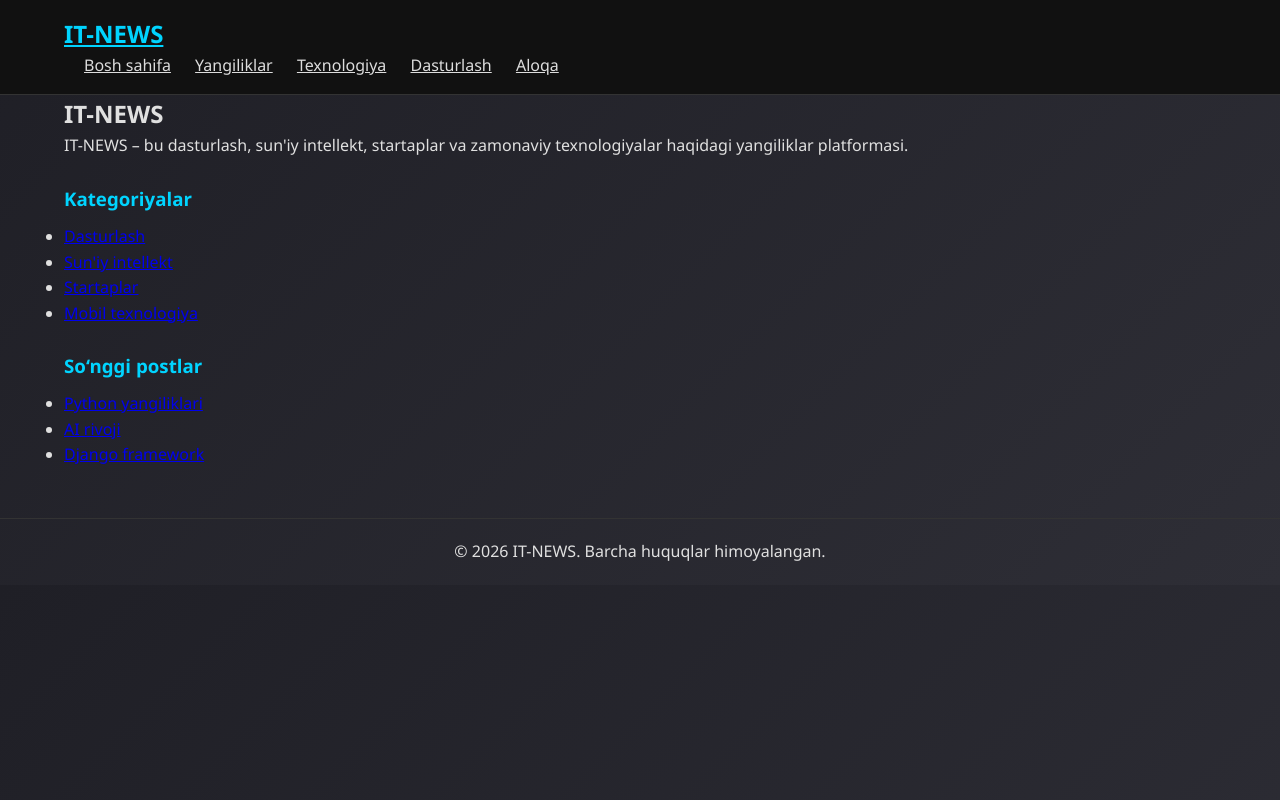
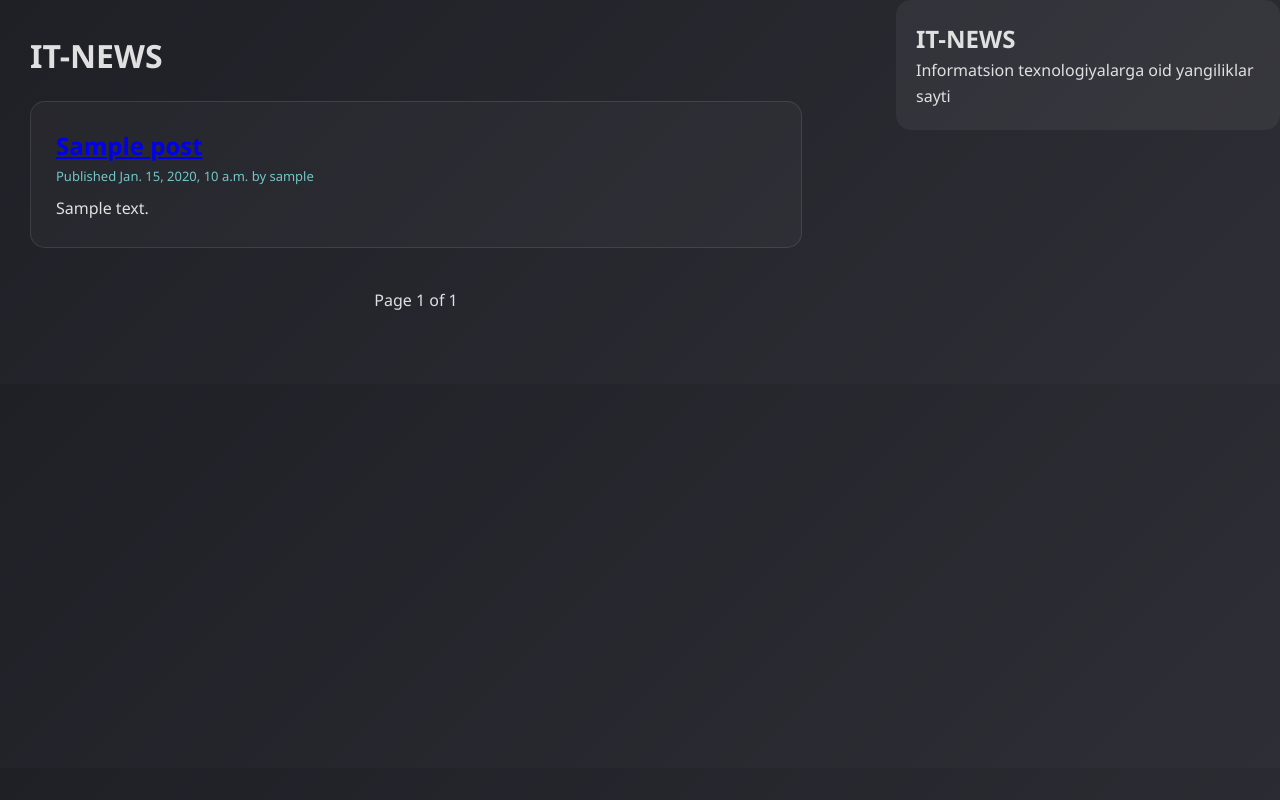
Before and after one commit to Fomes23/Blog_site, a Django app: page / in a window 1280 px wide. Run offline with Django 5.2, Linux system fonts and the light colour scheme; tables that the repository leaves empty hold one stand-in row (values such as "Sample post").

Commit message:
"Yangiliklar: dastur tayyor buldi"

```diff
--- a/templates/blog/base.html
+++ b/templates/blog/base.html
@@ -1,93 +1,36 @@
 <!DOCTYPE html>
-{% load static %}
-<html lang="uz">
+{% load static %} <!-- Static fayllarni ishlatish uchun -->
+<html>
 <head>
     <meta charset="UTF-8">
-    <meta name="viewport" content="width=device-width, initial-scale=1.0">
+    <title>{% block title %}My Blog{% endblock %}</title> <!-- Sahifa title blok -->
 
-    <!-- Sahifa nomi -->
-    <title>{% block title %}IT-NEWS{% endblock %}</title>
+    <link rel="stylesheet" href="{% static 'css/blog.css' %}"> <!-- Asosiy CSS -->
+<!--    {% block extra_css %}{% endblock %} &lt;!&ndash; Qo‘shimcha sahifa CSS block &ndash;&gt;-->
+</head>
+<body>
+<!--<header>-->
+<!--    <h1>IT-NEWS</h1> &lt;!&ndash; Sayt sarlavhasi &ndash;&gt;-->
+<!--    <nav>&lt;!&ndash; Navbar joyi &ndash;&gt;</nav>-->
+<!--</header>-->
+<div id="container"> <!-- Asosiy layout quti (content + sidebar) -->
 
-    <!-- CSS -->
-    <link href="{% static 'css/blog.css' %}" rel="stylesheet">
+    <main id="content">
+        {% block content %}{% endblock %} <!-- Har sahifa uchun asosiy kontent -->
+    </main>
 
-</head>
-
-<body>
-
-<!-- ===== HEADER ===== -->
-<header>
-    <div class="container">
-
-        <h1 class="logo">
-            <a href="/">IT-NEWS</a>
-        </h1>
-
-        <!-- Navigatsiya -->
-        <nav>
-            <ul>
-                <li><a href="/">Bosh sahifa</a></li>
-                <li><a href="#">Yangiliklar</a></li>
-                <li><a href="#">Texnologiya</a></li>
-                <li><a href="#">Aloqa</a></li>
-            </ul>
-        </nav>
-
-    </div>
-</header>
-
-
-<!-- ===== MAIN CONTENT ===== -->
-<main class="container">
-
-    <!-- Asosiy kontent -->
-    <section id="content">
-        {% block content %}
+    <aside id="sidebar">
+        {% block sidebar %} <!-- Yon panel / sidebar -->
+        <h2> IT-NEWS </h2>
+        <p>Informatsion texnologiyalarga oid yangiliklar sayti</p>
         {% endblock %}
-    </section>
-
-    <!-- Sidebar -->
-    <aside id="sidebar">
-
-        <h2>IT-NEWS</h2>
-
-        <p>
-            Informatsion texnologiyalar, dasturlash va
-            zamonaviy texnologiyalar haqidagi yangiliklar.
-        </p>
-
-        <hr>
-
-        <h3>Kategoriyalar</h3>
-        <ul>
-            <li><a href="#">Dasturlash</a></li>
-            <li><a href="#">Sun'iy intellekt</a></li>
-            <li><a href="#">Startaplar</a></li>
-            <li><a href="#">Mobil texnologiya</a></li>
-        </ul>
-
-        <hr>
-
-        <h3>So‘nggi postlar</h3>
-        <ul>
-            <li><a href="#">Python yangiliklari</a></li>
-            <li><a href="#">AI rivoji</a></li>
-            <li><a href="#">Django framework</a></li>
-        </ul>
-
     </aside>
 
-</main>
-
-
-<!-- ===== FOOTER ===== -->
-<footer>
-
-    <p>
-        © {% now "Y" %} IT-NEWS. Barcha huquqlar himoyalangan.
-    </p>
-
-</footer>
-
+</div>
+<!--<footer>-->
+<!--    <p>© 2026 IT-NEWS</p> &lt;!&ndash; Footer &ndash;&gt;-->
+<!--</footer>-->
+<!--<script src="{% static 'js/main.js' %}"></script> &lt;!&ndash; Asosiy JS fayl &ndash;&gt;-->
+<!--{% block extra_js %}{% endblock %} &lt;!&ndash; Qo‘shimcha sahifa JS block &ndash;&gt;-->
 </body>
 </html>
--- a/templates/blog/post/list.html
+++ b/templates/blog/post/list.html
@@ -1,141 +1,17 @@
-<!DOCTYPE html>
-{% load static %}
-
-<html lang="uz">
-<head>
-
-    <meta charset="UTF-8">
-    <meta name="viewport" content="width=device-width, initial-scale=1.0">
-
-    <!-- SEO -->
-    <meta name="description" content="IT yangiliklar, dasturlash va texnologiyalar haqida sayt">
-
-    <!-- Title -->
-    <title>{% block title %}IT-NEWS{% endblock %}</title>
-
-    <!-- Favicon -->
-    <link rel="icon" href="{% static 'images/favicon.ico' %}">
-
-    <!-- Google font -->
-    <link href="https://fonts.googleapis.com/css2?family=Poppins:wght@300;400;600&display=swap" rel="stylesheet">
-
-    <!-- CSS -->
-    <link rel="stylesheet" href="{% static 'css/blog.css' %}">
-
-    <!-- Extra CSS -->
-    {% block extra_css %}{% endblock %}
-
-</head>
-
-
-<body>
-
-<!-- HEADER -->
-<header class="header">
-
-    <div class="container header-wrapper">
-
-        <div class="logo">
-            <a href="/">IT-NEWS</a>
-        </div>
-
-        <nav class="nav">
-            <ul>
-
-                <li><a href="/">Bosh sahifa</a></li>
-                <li><a href="#">Yangiliklar</a></li>
-                <li><a href="#">Texnologiya</a></li>
-                <li><a href="#">Dasturlash</a></li>
-                <li><a href="#">Aloqa</a></li>
-
-            </ul>
-        </nav>
-
-    </div>
-
-</header>
-
-
-<!-- MAIN -->
-<main class="container main-wrapper">
-
-    <!-- CONTENT -->
-    <section class="content">
-
-        {% block content %}
-        {% endblock %}
-
-    </section>
-
-
-    <!-- SIDEBAR -->
-    <aside class="sidebar">
-
-        <div class="widget">
-
-            <h2>IT-NEWS</h2>
-
-            <p>
-                IT-NEWS – bu dasturlash, sun'iy intellekt,
-                startaplar va zamonaviy texnologiyalar haqidagi
-                yangiliklar platformasi.
-            </p>
-
-        </div>
-
-
-        <div class="widget">
-
-            <h3>Kategoriyalar</h3>
-
-            <ul>
-                <li><a href="#">Dasturlash</a></li>
-                <li><a href="#">Sun'iy intellekt</a></li>
-                <li><a href="#">Startaplar</a></li>
-                <li><a href="#">Mobil texnologiya</a></li>
-            </ul>
-
-        </div>
-
-
-        <div class="widget">
-
-            <h3>So‘nggi postlar</h3>
-
-            <ul>
-
-                <li><a href="#">Python yangiliklari</a></li>
-                <li><a href="#">AI rivoji</a></li>
-                <li><a href="#">Django framework</a></li>
-
-            </ul>
-
-        </div>
-
-    </aside>
-
-</main>
-
-
-<!-- FOOTER -->
-<footer class="footer">
-
-    <div class="container">
-
-        <p>
-            © {% now "Y" %} IT-NEWS.
-            Barcha huquqlar himoyalangan.
-        </p>
-
-    </div>
-
-</footer>
-
-
-<!-- JS -->
-<script src="{% static 'js/main.js' %}"></script>
-
-{% block extra_js %}{% endblock %}
-
-</body>
-</html>
+{% extends "blog/base.html" %}
+{% block title %} IT-NEWS {% endblock %}
+{% block content %}
+<h1> IT-NEWS </h1>
+{% for post in posts %}
+<div class="post">
+    <h2>
+        <a href="{{ post.get_absolute_url }}"> {{ post.title }}</a>
+    </h2>
+    <p class="date">
+        Published {{ post.publish }} by {{ post.author }}
+    </p>
+    {{ post.content|truncatewords:30|linebreaks }}
+</div>
+{% endfor %}
+{% include "paginator.html" with page=page_obj %}
+{% endblock %}
--- a/templates/paginator.html
+++ b/templates/paginator.html
@@ -1,52 +1,13 @@
 <div class="pagination">
-
-    <ul class="pagination-list">
-
-        <!-- First page -->
+    <span class="step-links">
         {% if page.has_previous %}
-            <li>
-                <a href="?page=1">« First</a>
-            </li>
-
-            <li>
-                <a href="?page={{ page.previous_page_number }}">‹ Prev</a>
-            </li>
+        <a href="?page={{page.previous_page_number}}">Avvalgi</a>
         {% endif %}
-
-
-        <!-- Page numbers -->
-        {% for num in page.paginator.page_range %}
-
-            {% if page.number == num %}
-
-                <li class="active">
-                    <span>{{ num }}</span>
-                </li>
-
-            {% elif num > page.number|add:'-3' and num < page.number|add:'3' %}
-
-                <li>
-                    <a href="?page={{ num }}">{{ num }}</a>
-                </li>
-
-            {% endif %}
-
-        {% endfor %}
-
-
-        <!-- Next -->
+        <span class="current">
+            Page {{page.number}} of {{page.paginator.num_pages}}
+        </span>
         {% if page.has_next %}
-
-            <li>
-                <a href="?page={{ page.next_page_number }}">Next ›</a>
-            </li>
-
-            <li>
-                <a href="?page={{ page.paginator.num_pages }}">Last »</a>
-            </li>
-
+        <a href="?page={{page.next_page_number}}">Keyingi</a>
         {% endif %}
-
-    </ul>
-
+    </span>
 </div>
```
Also changed, not shown: templates/blog/post/detail.html (+6 -80 lines).
